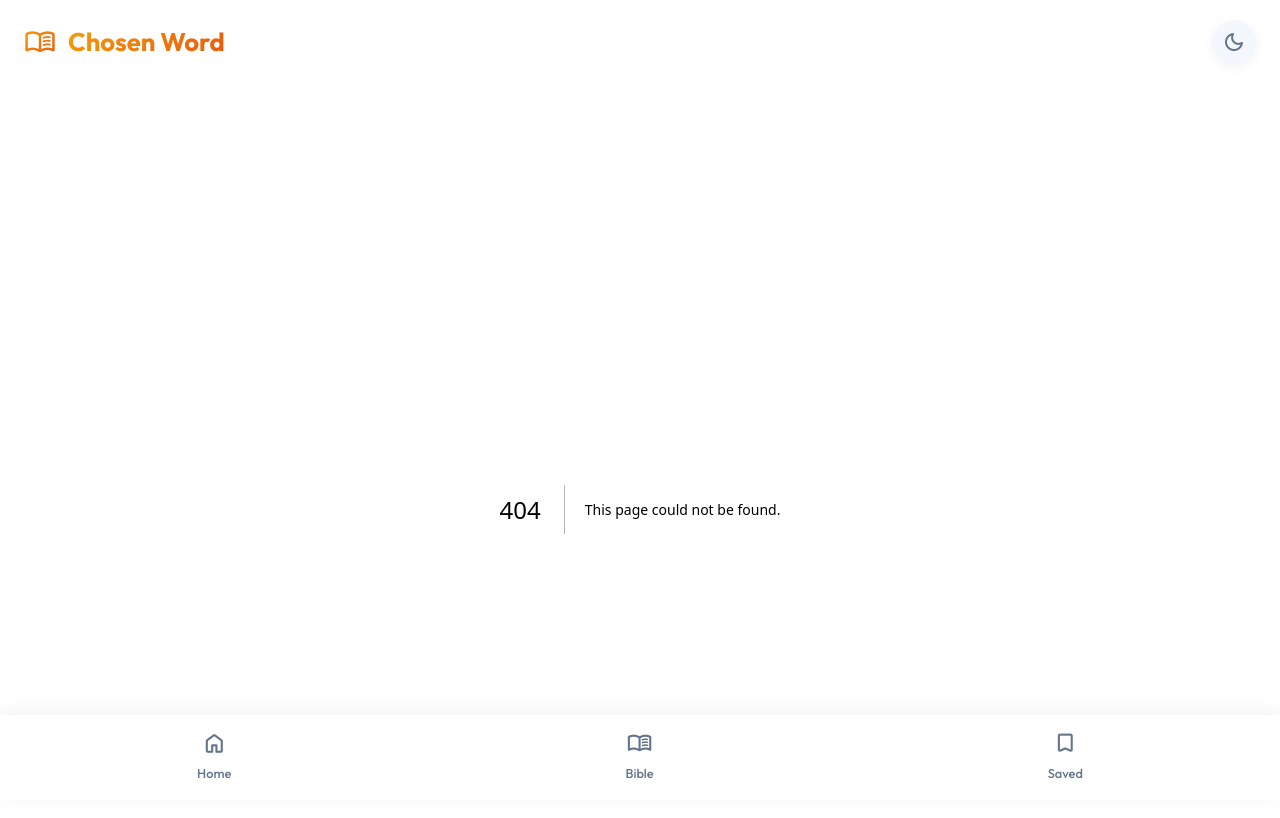
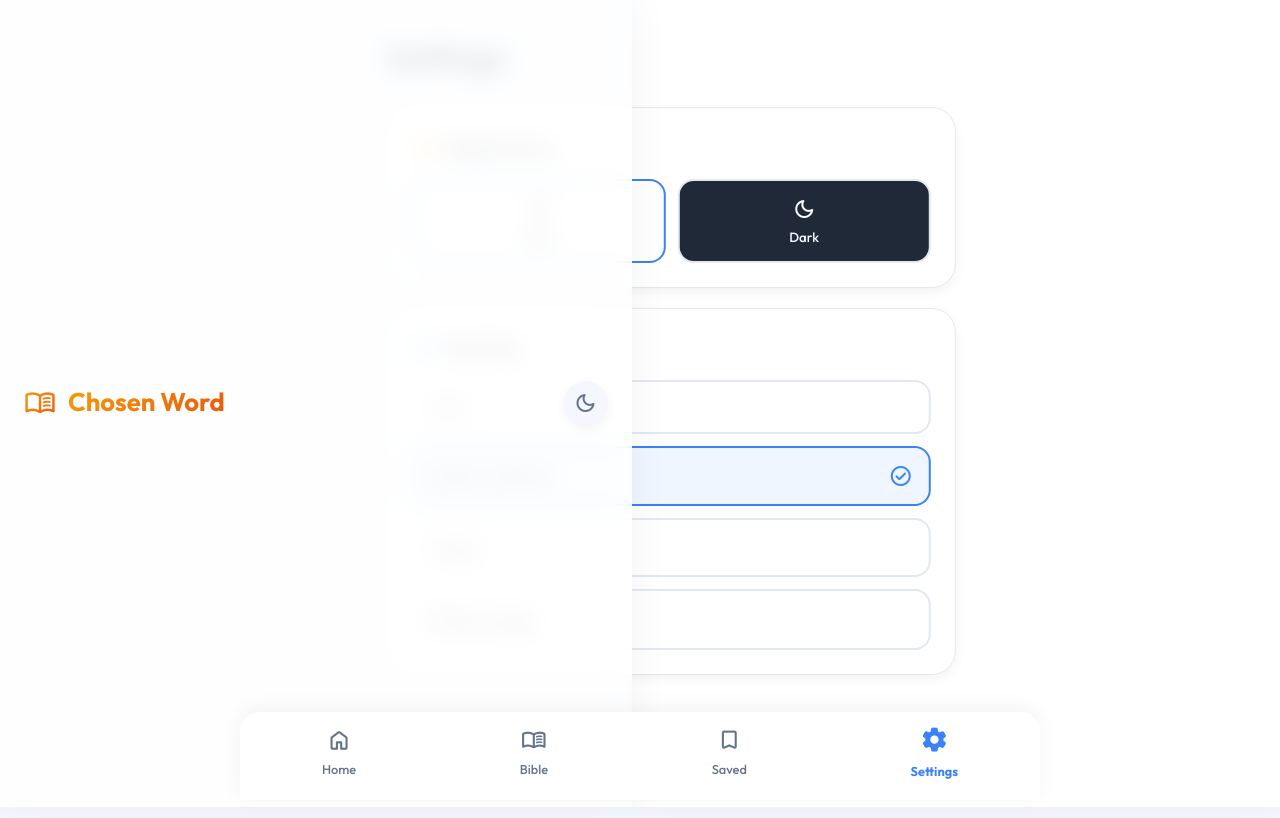
Before and after one commit to hutsonwallacemap/chosenword, a Next.js app: page /settings in a window 1280 px wide. Before the commit this address had no page. Shown: the top 818 px of the page. Built offline with nearby package versions, Linux system fonts and the light colour scheme.

Commit message:
UI/UX overhaul, Security headers, Settings page, and Audio player

```diff
--- a/app/components/BottomNav.js
+++ b/app/components/BottomNav.js
@@ -9,6 +9,7 @@ export default function BottomNav() {
     { name: 'Home', path: '/', icon: 'home' },
     { name: 'Bible', path: '/bible', icon: 'menu_book' },
     { name: 'Saved', path: '/saved', icon: 'bookmark' },
+    { name: 'Settings', path: '/settings', icon: 'settings' },
   ];
 
   return (
--- a/app/globals.css
+++ b/app/globals.css
@@ -190,3 +190,45 @@ button:active {
     opacity: 1;
   }
 }
+
+/* Global Font Size Adjustments */
+html {
+  font-size: 16px; /* default */
+}
+html.font-small {
+  font-size: 14px;
+}
+html.font-large {
+  font-size: 18px;
+}
+html.font-xlarge {
+  font-size: 20px;
+}
+
+/* Tablet & Desktop Layout Optimization */
+@media (min-width: 768px) {
+  body {
+    display: flex;
+    justify-content: center;
+    background-color: var(--bg-secondary);
+  }
+
+  #__next, body > Header, body > main, body > BottomNav, body > nav {
+    max-width: 800px;
+    width: 100%;
+    margin: 0 auto;
+    background-color: var(--bg-primary);
+    box-shadow: 0 0 40px rgba(0,0,0,0.05);
+  }
+
+  body > main {
+    padding: 32px 40px !important;
+  }
+
+  nav {
+    max-width: 800px !important;
+    left: 50% !important;
+    transform: translateX(-50%) !important;
+    border-radius: 20px 20px 0 0;
+  }
+}
--- a/app/layout.js
+++ b/app/layout.js
@@ -17,6 +17,20 @@ export default function RootLayout({ children }) {
         <link rel="preconnect" href="https://fonts.gstatic.com" crossOrigin="anonymous" />
         <link href="https://fonts.googleapis.com/css2?family=Outfit:wght@300;400;500;600;700&display=swap" rel="stylesheet" />
         <link rel="stylesheet" href="https://fonts.googleapis.com/css2?family=Material+Symbols+Rounded:opsz,wght,FILL,GRAD@24,400,0,0" />
+        <script dangerouslySetInnerHTML={{
+          __html: `
+            try {
+              const theme = localStorage.getItem('cw_theme');
+              if (theme === 'dark') {
+                document.documentElement.classList.add('dark-theme');
+              }
+              const fontSize = localStorage.getItem('cw_font_size');
+              if (fontSize) {
+                document.documentElement.classList.add('font-' + fontSize);
+              }
+            } catch (e) {}
+          `
+        }} />
       </head>
       <body>
         <Header />
--- /dev/null
+++ b/app/settings/page.js
@@ -0,0 +1,125 @@
+'use client';
+import { useState, useEffect } from 'react';
+
+export default function SettingsPage() {
+  const [theme, setTheme] = useState('light');
+  const [fontSize, setFontSize] = useState('medium');
+
+  useEffect(() => {
+    const savedTheme = localStorage.getItem('cw_theme') || 'light';
+    const savedFontSize = localStorage.getItem('cw_font_size') || 'medium';
+    setTheme(savedTheme);
+    setFontSize(savedFontSize);
+  }, []);
+
+  const handleThemeChange = (newTheme) => {
+    setTheme(newTheme);
+    localStorage.setItem('cw_theme', newTheme);
+    if (newTheme === 'dark') {
+      document.documentElement.classList.add('dark-theme');
+    } else {
+      document.documentElement.classList.remove('dark-theme');
+    }
+  };
+
+  const handleFontSizeChange = (newSize) => {
+    setFontSize(newSize);
+    localStorage.setItem('cw_font_size', newSize);
+
+    // Remove old font classes
+    document.documentElement.classList.remove('font-small', 'font-medium', 'font-large', 'font-xlarge');
+    // Add new font class
+    if (newSize !== 'medium') {
+      document.documentElement.classList.add(`font-${newSize}`);
+    }
+  };
+
+  return (
+    <div style={{ paddingBottom: '100px', animation: 'slideUp 0.4s ease-out forwards', opacity: 0 }}>
+      <h1 style={{ fontSize: '2rem', fontWeight: 700, marginBottom: '24px', color: 'var(--text-primary)' }}>
+        Settings
+      </h1>
+
+      <div className="card" style={{ marginBottom: '20px' }}>
+        <h2 style={{ fontSize: '1.2rem', fontWeight: 600, marginBottom: '16px', display: 'flex', alignItems: 'center', gap: '8px' }}>
+          <span className="material-symbols-rounded" style={{ color: 'var(--accent-gold)' }}>palette</span>
+          Appearance
+        </h2>
+
+        <div style={{ display: 'grid', gridTemplateColumns: '1fr 1fr', gap: '12px' }}>
+          <button
+            onClick={() => handleThemeChange('light')}
+            style={{
+              padding: '16px',
+              borderRadius: 'var(--radius-md)',
+              border: `2px solid ${theme === 'light' ? 'var(--accent-blue)' : 'var(--border-color)'}`,
+              backgroundColor: 'var(--bg-primary)',
+              color: 'var(--text-primary)',
+              display: 'flex',
+              flexDirection: 'column',
+              alignItems: 'center',
+              gap: '8px'
+            }}
+          >
+            <span className="material-symbols-rounded">light_mode</span>
+            <span style={{ fontWeight: 500 }}>Light</span>
+          </button>
+
+          <button
+            onClick={() => handleThemeChange('dark')}
+            style={{
+              padding: '16px',
+              borderRadius: 'var(--radius-md)',
+              border: `2px solid ${theme === 'dark' ? 'var(--accent-blue)' : 'var(--border-color)'}`,
+              backgroundColor: '#1f2937',
+              color: '#f8fafc',
+              display: 'flex',
+              flexDirection: 'column',
+              alignItems: 'center',
+              gap: '8px'
+            }}
+          >
+            <span className="material-symbols-rounded">dark_mode</span>
+            <span style={{ fontWeight: 500 }}>Dark</span>
+          </button>
+        </div>
+      </div>
+
+      <div className="card">
+        <h2 style={{ fontSize: '1.2rem', fontWeight: 600, marginBottom: '16px', display: 'flex', alignItems: 'center', gap: '8px' }}>
+          <span className="material-symbols-rounded" style={{ color: 'var(--accent-blue)' }}>format_size</span>
+          Text Size
+        </h2>
+
+        <div style={{ display: 'flex', flexDirection: 'column', gap: '12px' }}>
+          {[
+            { id: 'small', label: 'Small', size: '14px' },
+            { id: 'medium', label: 'Medium (Default)', size: '16px' },
+            { id: 'large', label: 'Large', size: '18px' },
+            { id: 'xlarge', label: 'Extra Large', size: '20px' }
+          ].map((sizeOpt) => (
+            <button
+              key={sizeOpt.id}
+              onClick={() => handleFontSizeChange(sizeOpt.id)}
+              style={{
+                padding: '16px',
+                borderRadius: 'var(--radius-md)',
+                border: `2px solid ${fontSize === sizeOpt.id ? 'var(--accent-blue)' : 'var(--border-color)'}`,
+                backgroundColor: fontSize === sizeOpt.id ? 'var(--accent-blue-light)' : 'var(--bg-primary)',
+                color: 'var(--text-primary)',
+                display: 'flex',
+                justifyContent: 'space-between',
+                alignItems: 'center'
+              }}
+            >
+              <span style={{ fontSize: sizeOpt.size }}>{sizeOpt.label}</span>
+              {fontSize === sizeOpt.id && (
+                <span className="material-symbols-rounded" style={{ color: 'var(--accent-blue)' }}>check_circle</span>
+              )}
+            </button>
+          ))}
+        </div>
+      </div>
+    </div>
+  );
+}
--- a/next.config.mjs
+++ b/next.config.mjs
@@ -9,7 +9,22 @@ const withPWA = withPWAInit({
 
 /** @type {import('next').NextConfig} */
 const nextConfig = {
-  // Config options here
+  async headers() {
+    return [
+      {
+        source: '/(.*)',
+        headers: [
+          { key: 'X-DNS-Prefetch-Control', value: 'on' },
+          { key: 'Strict-Transport-Security', value: 'max-age=63072000; includeSubDomains; preload' },
+          { key: 'X-XSS-Protection', value: '1; mode=block' },
+          { key: 'X-Frame-Options', value: 'SAMEORIGIN' },
+          { key: 'X-Content-Type-Options', value: 'nosniff' },
+          { key: 'Referrer-Policy', value: 'origin-when-cross-origin' },
+          { key: 'Content-Security-Policy', value: "default-src 'self'; script-src 'self' 'unsafe-eval' 'unsafe-inline'; style-src 'self' 'unsafe-inline' https://fonts.googleapis.com; font-src 'self' https://fonts.gstatic.com; img-src 'self' data: https://picsum.photos https://fastly.picsum.photos; media-src 'self';" }
+        ]
+      }
+    ];
+  }
 };
 
 export default withPWA(nextConfig);
```
Also changed, not shown: app/bible/page.js (+50 -1 lines).
